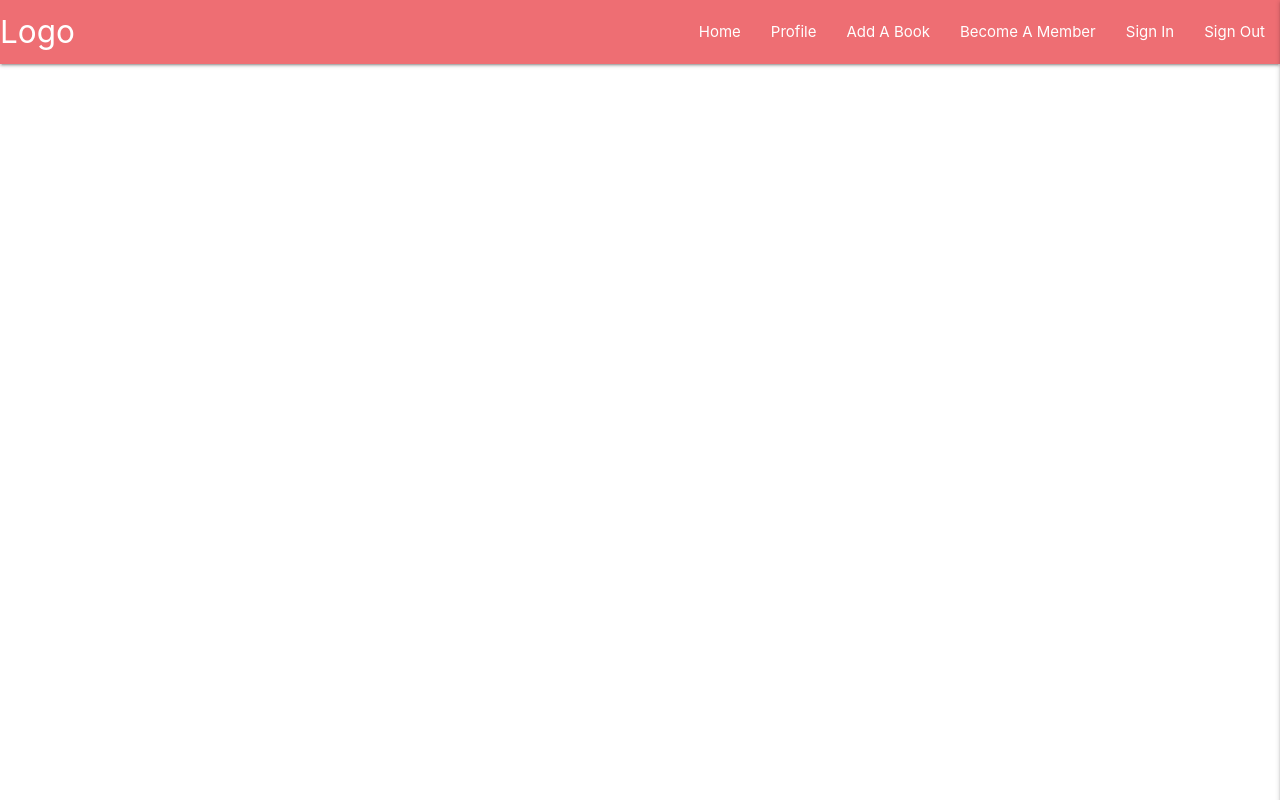
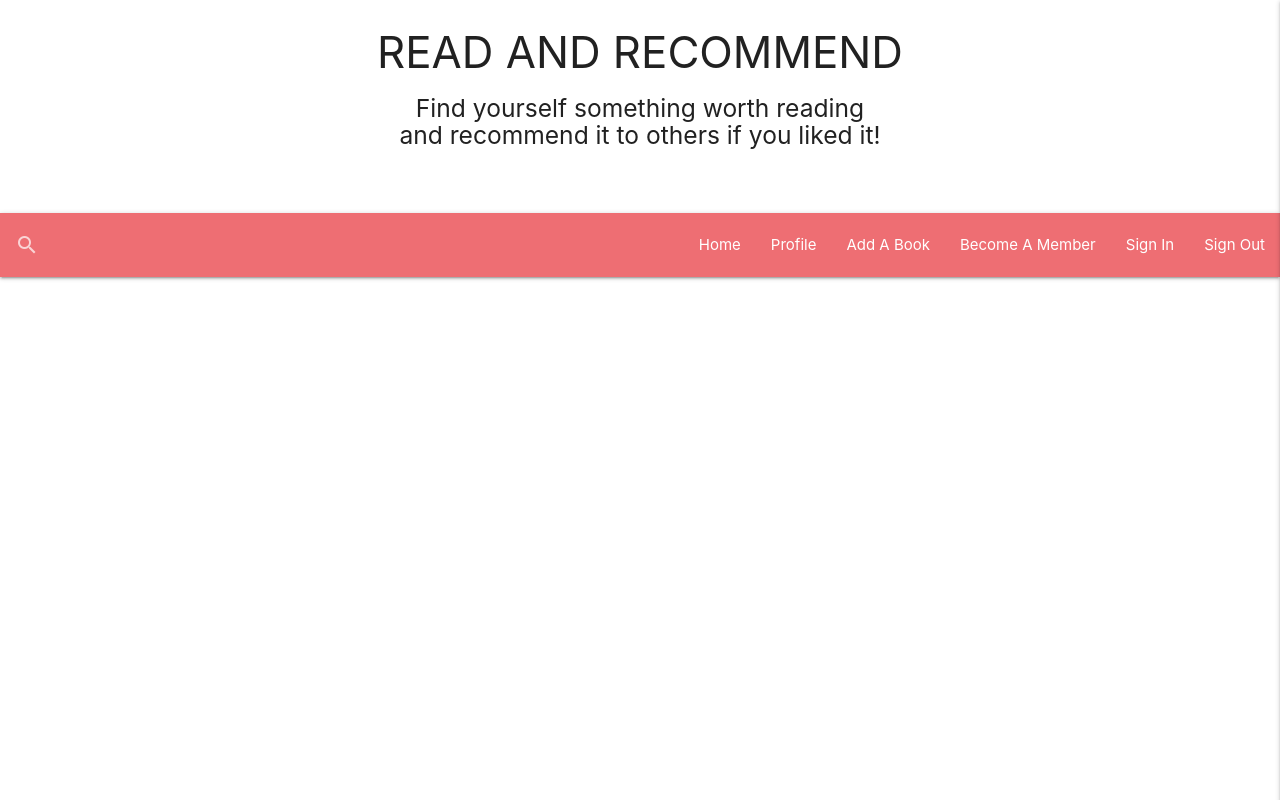
Before and after one commit to Yasi92/read-and-recommend, a Flask app: page / in a window 1280 px wide. Run offline with Flask 2, Linux system fonts and the light colour scheme; data that the repository does not hold is empty; some libraries are stand-ins or nearby versions.

Commit message:
Add heading box above the navbar, Add search box to the navbar

```diff
--- a/static/css/style.css
+++ b/static/css/style.css
@@ -0,0 +1,24 @@
+* {
+    margin: 0;
+    padding: 0;
+    border: none;
+}
+
+
+
+
+
+.header-box{
+    min-height: 23vh;
+}
+
+
+
+
+
+/* //////////////////////////////// Ipad size /////////////////////////////////// */
+
+@media screen and (max-width: 991px) {
+
+
+}
--- a/templates/base.html
+++ b/templates/base.html
@@ -1,27 +1,43 @@
 <!DOCTYPE html>
 <html lang="en">
+
 <head>
     <meta charset="UTF-8">
     <meta http-equiv="X-UA-Compatible" content="IE=edge">
     <meta name="viewport" content="width=device-width, initial-scale=1.0">
     <link rel="stylesheet" href="https://cdnjs.cloudflare.com/ajax/libs/font-awesome/6.0.0-beta2/css/all.min.css"
         integrity="sha512-YWzhKL2whUzgiheMoBFwW8CKV4qpHQAEuvilg9FAn5VJUDwKZZxkJNuGM4XkWuk94WCrrwslk8yWNGmY1EduTA=="
-    crossorigin="anonymous" referrerpolicy="no-referrer" type="text/css"/>
-    <link rel="stylesheet" href="https://cdnjs.cloudflare.com/ajax/libs/materialize/1.0.0/css/materialize.min.css" type="text/css">
+        crossorigin="anonymous" referrerpolicy="no-referrer" type="text/css" />
+    <link href="https://fonts.googleapis.com/icon?family=Material+Icons" rel="stylesheet">
+    <link rel="stylesheet" href="https://cdnjs.cloudflare.com/ajax/libs/materialize/1.0.0/css/materialize.min.css"
+        type="text/css">
     <link rel="stylesheet" href="{{ url_for('static', filename='css/style.css') }}" type="text/css">
     {% block styles %}
     {% endblock %}
 
     <title>Read And Recommend</title>
 </head>
+
 <body>
     <header>
+        <div class="header-box">
+                <h3 class="center">READ AND RECOMMEND</h3>
+                <h5 class="center">Find yourself something worth reading<br>
+                    and recommend it to others if you liked it!</h5>
+        </div>
         <nav>
             <!-- top navbar -->
             <div class="nav-wrapper">
-              <a href="{{ url_for('get_books') }}" class="brand-logo">Logo</a>
+                <!-- <a href="{{ url_for('get_books') }}" class="brand-logo">Logo</a> -->
+                <form class="left" style="width:30%;">
+                    <div class="input-field">
+                        <input id="search" type="search" required>
+                        <label class="label-icon" for="search"><i class="material-icons">search</i></label>
+                        <i class="material-icons">close</i>
+                    </div>
+                </form>
                 <a href="#" data-target="mobile-demo" class="sidenav-trigger right"><i class="fas fa-bars"></i></a>
-              <ul class="right hide-on-med-and-down">
+                <ul class="hide-on-med-and-down right">
                     <li><a href="{{ url_for('get_books') }}">Home</a></li>
                     <li><a href="#">Profile</a></li>
                     <li><a href="#">Add A Book</a></li>
@@ -30,6 +46,7 @@
                     <li><a href="#">Sign Out</a></li>
 
                 </ul>
+
             </div>
         </nav>
 
@@ -50,11 +67,14 @@
     {% endblock %}
 
 
-    <script src="https://cdnjs.cloudflare.com/ajax/libs/jquery/3.6.0/jquery.min.js" integrity="sha512-894YE6QWD5I59HgZOGReFYm4dnWc1Qt5NtvYSaNcOP+u1T9qYdvdihz0PPSiiqn/+/3e7Jo4EaG7TubfWGUrMQ==" crossorigin="anonymous" referrerpolicy="no-referrer"></script>
+    <script src="https://cdnjs.cloudflare.com/ajax/libs/jquery/3.6.0/jquery.min.js"
+        integrity="sha512-894YE6QWD5I59HgZOGReFYm4dnWc1Qt5NtvYSaNcOP+u1T9qYdvdihz0PPSiiqn/+/3e7Jo4EaG7TubfWGUrMQ=="
+        crossorigin="anonymous" referrerpolicy="no-referrer"></script>
     <script src="https://cdnjs.cloudflare.com/ajax/libs/materialize/1.0.0/js/materialize.min.js"></script>
     <script src="{{ url_for('static', filename='js/script.js') }}"></script>
 
     {% block scripts %}
     {% endblock %}
 </body>
+
 </html>
```
Lines whose indentation alone changed are shown as unchanged.
